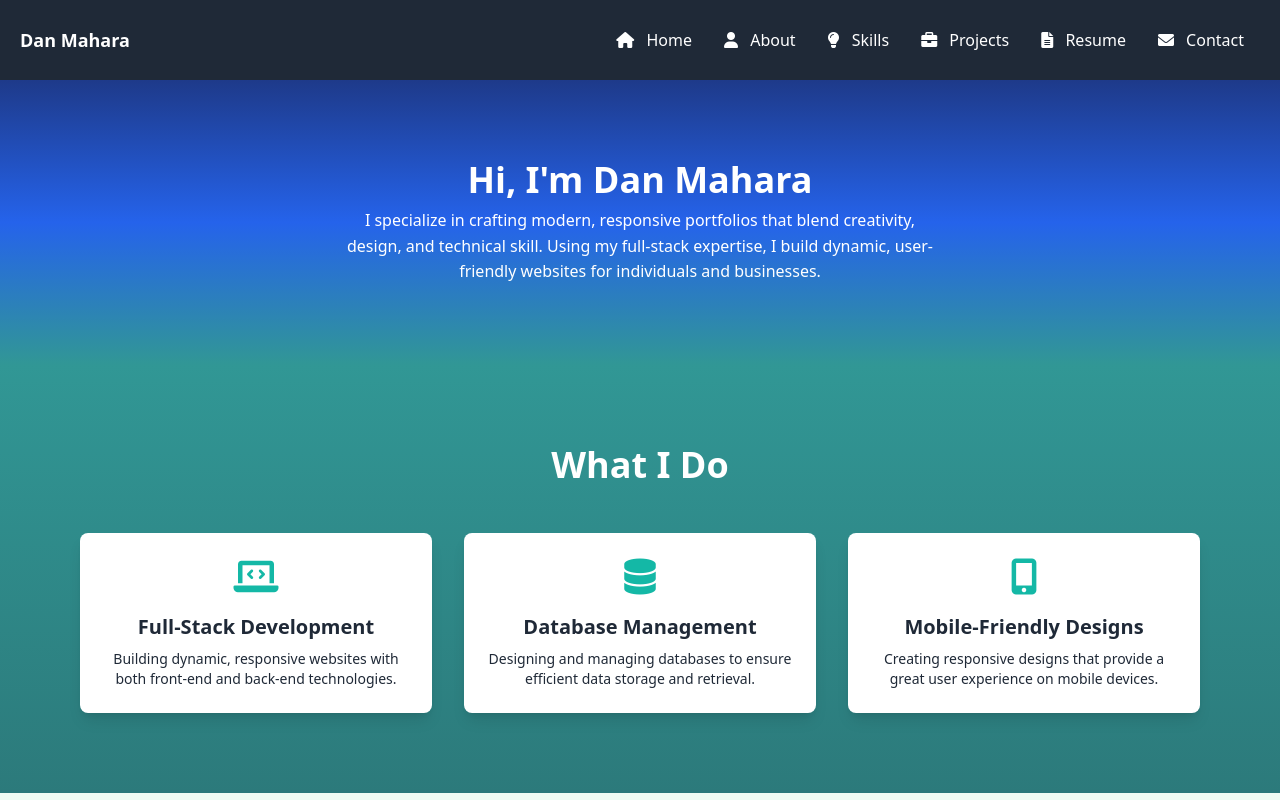
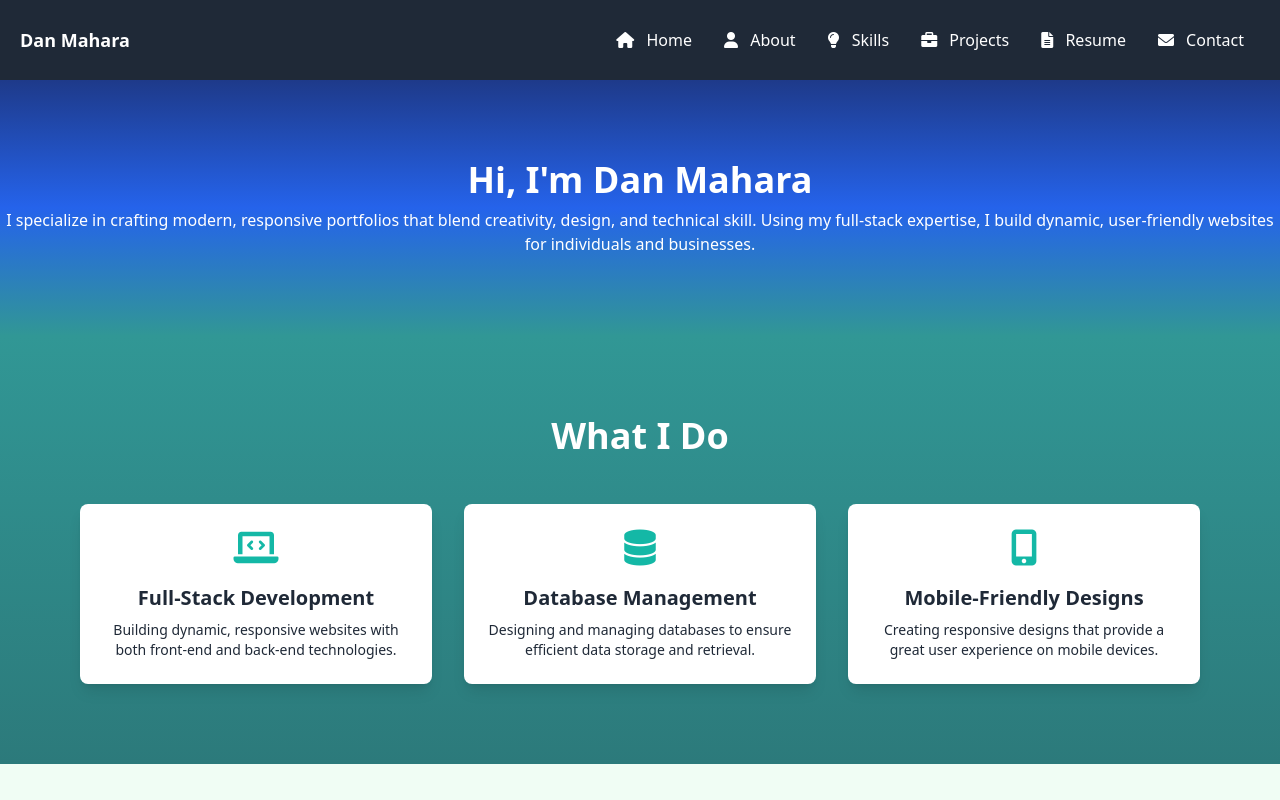
Before and after one commit to danmahara/my-portfolio, a website: page index.html in a window 1280 px wide. Shown: the top 800 px of the page. Drawn offline with nearby package versions, Linux system fonts and the light colour scheme.

Commit message:
update home paragraph styling to display in  multiple line

```diff
--- a/index.html
+++ b/index.html
@@ -24,14 +24,6 @@
         .animate-fade-in-slide-up {
             animation: fade-in-slide-up 1s ease-out;
         }
-
-        /* Style for text container to prevent single long line */
-        #home p {
-            max-width: 600px;
-            margin: 0 auto;
-            line-height: 1.6;
-        }
-
 
         /* For the home section */
         #home {
```
